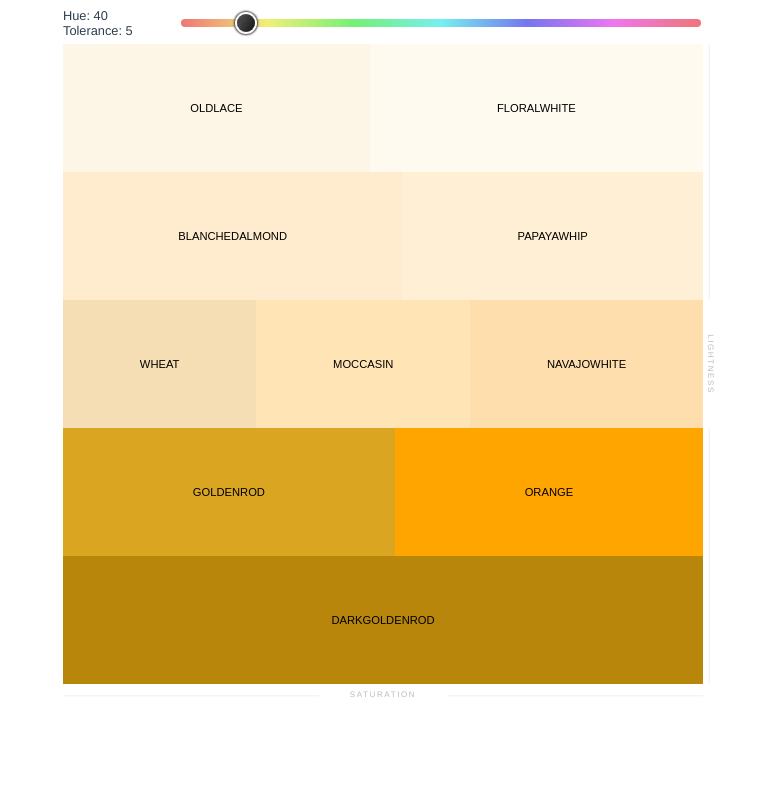
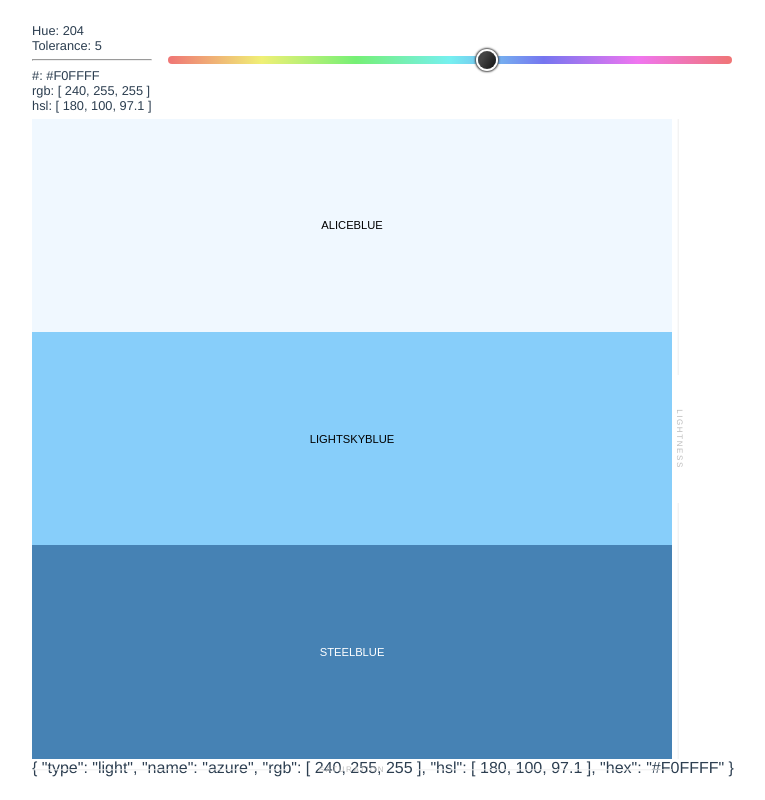
Before and after one commit to maxzz/color-names, a Vue app: page / in a window 1280 px wide. Shown: the whole page, without its empty margins (257-1022 px from the left). Built offline with nearby package versions, Linux system fonts and the light colour scheme.

Commit message:
feature: add selected color indicator

```diff
--- a/src/App.vue
+++ b/src/App.vue
@@ -2,23 +2,35 @@
     <section>
         <div class="hue-controls">
             <div class="hue-info">
+                <br>
                 <div>
                     Hue: {{hue}}
                 </div>
                 <div>
                     Tolerance: {{tolerance}}
                 </div>
+                <hr>
+                <div>
+                    #: {{color.hex}}
+                </div>
+                <div>
+                    rgb: {{color.rgb}}
+                </div>
+                <div>
+                    hsl: {{color.hsl}}
+                </div>
             </div>
             <input ref="hueSlider" class="hue-slider" type="range" :value="hue" @input="newHue" min="0" max="360">
         </div>
         <!-- <br><small><pre style="display: inline-block">app {{store}}</pre></small> -->
         <ColorPanel />
+        {{store.state.color}}
     </section>
 </template>
 
 <script lang="ts">
     import { defineComponent, ref, toRef, toRefs } from "vue";
-    import { MainStore, setColor, setHue } from './store';
+    import { MainStore, setHue } from './store';
     import ColorPanel from "./components/ColorPanel.vue";
 
     export default defineComponent({
@@ -35,11 +47,12 @@
                 hueSlider.value.style.setProperty('--pos', ''+pos);
             }
 
-            setHue(40);
+            setHue(204);
 
             return {
                 hue: toRef(store.state, 'hue'),
                 tolerance: toRef(store.state, 'tolerance'),
+                color: toRef(store.state, 'color'),
                 store,
                 newHue,
                 hueSlider,
--- a/src/colors.ts
+++ b/src/colors.ts
@@ -1073,7 +1073,7 @@ const removeAlternativeColors = (colorList: ColorItemRaw[]): ColorItemRaw[] => {
     }).filter(Boolean);
 }
 
-const parseColorStrings = (color: ColorItemRaw): ColorItem => ({
+export const parseColorStrings = (color: ColorItemRaw): ColorItem => ({
     ...color,
     rgb: color.rgb.match(/rgb\((\d+),(\d+),(\d+)\)/).slice(1).map(Number) as [number, number, number],
     hsl: color.hsl.match(/hsl\((.*),(.*)%,(.*)%\)/).slice(1).map(Number) as [number, number, number],
--- a/src/components/ColorPanel.vue
+++ b/src/components/ColorPanel.vue
@@ -8,6 +8,7 @@
                     v-for="(color, index) of group" :key="index"
                     :style="{backgroundColor: color.name, color: color.type === 'light' ? 'black' : 'white'}"
                     class="color-button"
+                    @click="setCurrentColor(color)"
                 >
                      {{color.name}}
                 </button>
@@ -20,13 +21,17 @@
 
 <script lang="ts">
     import { defineComponent } from "vue";
-    import { MainStore } from '../store';
+    import { MainStore, setCurrentColor } from '../store';
 
     export default defineComponent({
         setup() {
             const store = MainStore;
+            function setColor() {
+
+            }
             return {
-                store
+                store,
+                setCurrentColor,
             };
         },
     });
--- a/src/store.ts
+++ b/src/store.ts
@@ -1,10 +1,10 @@
 import { reactive } from 'vue';
-import { ColorItem, clearList, groupColors } from './colors';
+import { ColorItem, clearList, groupColors, parseColorStrings } from './colors';
 
 const colorList: ColorItem[] = clearList;
 
 export type State = {
-    color: string;
+    color: ColorItem;
     colors: ColorItem[][];
     hue: number;
     tolerance: number;
@@ -12,16 +12,18 @@ export type State = {
 
 export const MainStore = reactive({
     state: reactive<State>({
-        color: 'tomato',
+        color: parseColorStrings({
+            type: 'light',
+            name: 'azure',
+            rgb: 'rgb(240,255,255)',
+            hsl: 'hsl(180,100%,97.1%)',
+            hex: '#F0FFFF'
+        }),
         colors: [],
-        hue: 30,
+        hue: 0,
         tolerance: 0,
     }),
 });
-
-export const setColor = (val: string) => {
-    MainStore.state.color = val;
-}
 
 export const setGroups = (colors: ColorItem[][]) => {
     MainStore.state.colors = colors;
@@ -34,3 +36,7 @@ export const setHue = (hue: number) => {
     MainStore.state.colors = groups.list;
     MainStore.state.tolerance = groups.tolerance;
 }
+
+export const setCurrentColor = (color: ColorItem) => {
+    MainStore.state.color = color;
+}
```
